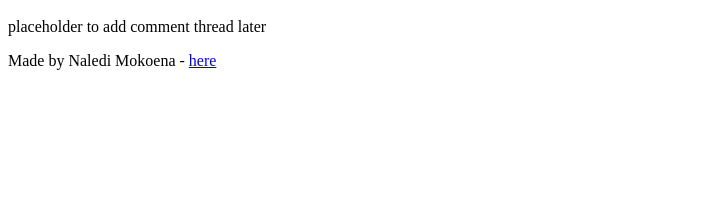
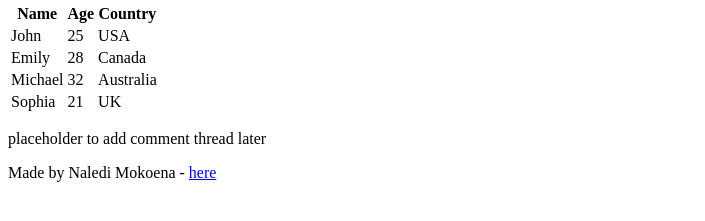
Before and after one commit to Naledi84/My_First_Portfolio, a plain HTML site: page html_basic/index.html in a window 1280 px wide. Shown: the part 569-790 px from the top of the page, without its empty margins (0-705 px from the left). Drawn offline with Linux system fonts and the light colour scheme.

Commit message:
Update index.html

```diff
--- a/html_basic/index.html
+++ b/html_basic/index.html
@@ -26,6 +26,39 @@
       <a href="https://www.alxafrica.com" target="_blank">
         <img src="https://i.ibb.co/gTDZZT8/ALX-Logo-07.png" alt="ALX Logo" width="300">
       </a>
+
+      <!-- Learner Info Table -->
+      <table>
+        <thead>
+          <tr>
+            <th>Name</th>
+            <th>Age</th>
+            <th>Country</th>
+          </tr>
+        </thead>
+        <tbody>
+          <tr>
+            <td>John</td>
+            <td>25</td>
+            <td>USA</td>
+          </tr>
+          <tr>
+            <td>Emily</td>
+            <td>28</td>
+            <td>Canada</td>
+          </tr>
+          <tr>
+            <td>Michael</td>
+            <td>32</td>
+            <td>Australia</td>
+          </tr>
+          <tr>
+            <td>Sophia</td>
+            <td>21</td>
+            <td>UK</td>
+          </tr>
+        </tbody>
+      </table>
     </article>
 
     <aside>
```
